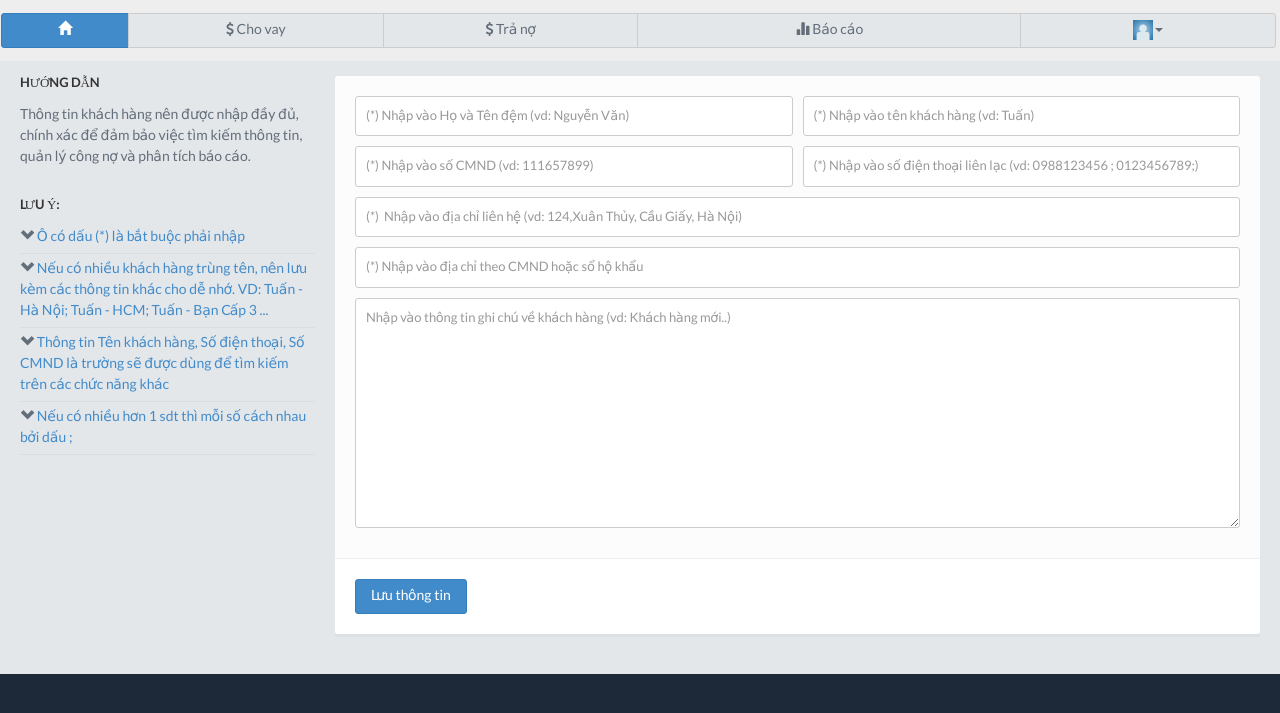
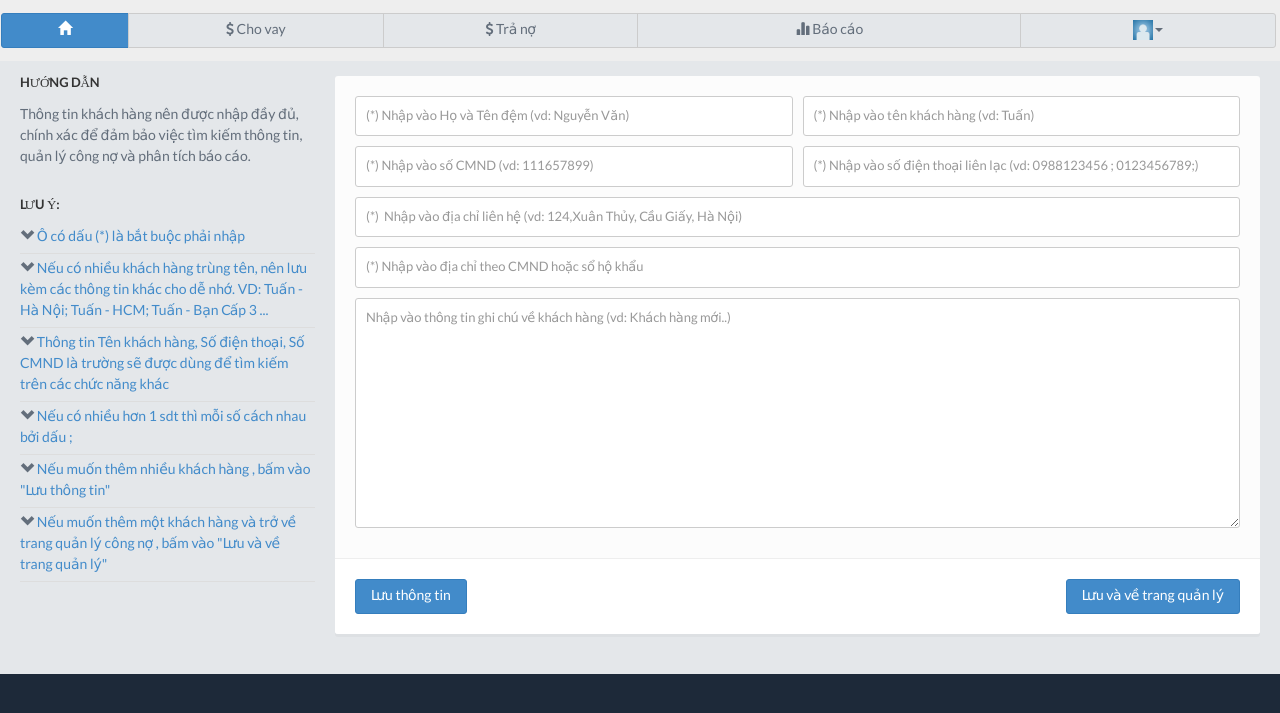
Before and after one commit to cuongnmfis/dms, a Django app: template myapp/templates/myapp/d-NewCus.html in a window 1280 px wide. Shown: the top 713 px of the page. Run offline with Django 3.2, Linux system fonts and the light colour scheme; the template is opened without the code that fills it, so the values that code supplies are empty.

Commit message:
FIx NewCus

```diff
--- a/myapp/templates/myapp/d-NewCus.html
+++ b/myapp/templates/myapp/d-NewCus.html
@@ -24,6 +24,8 @@
             <li><i class="glyphicon glyphicon-chevron-down"></i> <a href="#">Nếu có nhiều khách hàng trùng tên, nên lưu kèm các thông tin khác cho dễ nhớ. VD: Tuấn - Hà Nội; Tuấn - HCM; Tuấn - Bạn Cấp 3 ...</a></li>
             <li><i class="glyphicon glyphicon-chevron-down"></i> <a href="#">Thông tin Tên khách hàng, Số điện thoại, Số CMND là trường sẽ được dùng để tìm kiếm trên các chức năng khác</a></li>
             <li><i class="glyphicon glyphicon-chevron-down"></i> <a href="#">Nếu có nhiều hơn 1 sdt thì mỗi số cách nhau bởi dấu ;</a></li>
+            <li><i class="glyphicon glyphicon-chevron-down"></i> <a href="#">Nếu muốn thêm nhiều khách hàng , bấm vào "Lưu thông tin"</a></li>
+            <li><i class="glyphicon glyphicon-chevron-down"></i> <a href="#">Nếu muốn thêm một khách hàng và trở về trang quản lý công nợ , bấm vào "Lưu và về trang quản lý"</a></li>
           </ul>
 
         </div>
@@ -50,6 +52,7 @@
 			jQuery('#frmNewCus').submit();
 		}
 
+
 	}
 
 </script>
--- a/myapp/templates/myapp/pnl-NewCus.html
+++ b/myapp/templates/myapp/pnl-NewCus.html
@@ -54,15 +54,17 @@
 						style="min-height: 230px;" maxlength="1000"></textarea>
 				</div>
 			</div>
-
+			<input type="hidden" id="typeSave">
 		</div>
 		<!-- panel-body -->
 
 		<div class="panel-footer">
 			<div class="row">
-				<div class="col-sm-6 ">
+				<div class="col-sm-12 ">
 					<button class="btn btn-primary pull-left"
-						onclick="validatesdata();">Lưu thông tin</button>
+						onclick="validatesdata();" name="normalsave">Lưu thông tin</button>
+						<button class="btn btn-primary pull-right"
+						onclick="validatesdata();" name="saveandredirect">Lưu và về trang quản lý</button>
 					&nbsp; <span id="lblsuccess" style="display: none;"
 						class="label label-success">Thành công</span> <span id="lblfail"
 						style="display: none;" class="label label-danger">Không
--- a/myapp/views/d_NewCus.py
+++ b/myapp/views/d_NewCus.py
@@ -29,6 +29,7 @@ def index(request):
 		PhoneNumber = request.POST['txtPhoneNumber']
 		About = request.POST['txaAbout']
 
+
 		try:
 
 
@@ -55,4 +56,7 @@ def index(request):
 			user.backend = 'mongoengine.django.auth.MongoEngineBackend'
 		except Exception as e:
 			print(e)
-		return HttpResponseRedirect('/custom-debit-detail?type=loan')
+		if 'normalsave' in request.POST:
+			return HttpResponseRedirect('/newcustomer')
+		elif 'saveandredirect' in request.POST:
+			return HttpResponseRedirect('/custom-debit-detail?type=loan')
```
